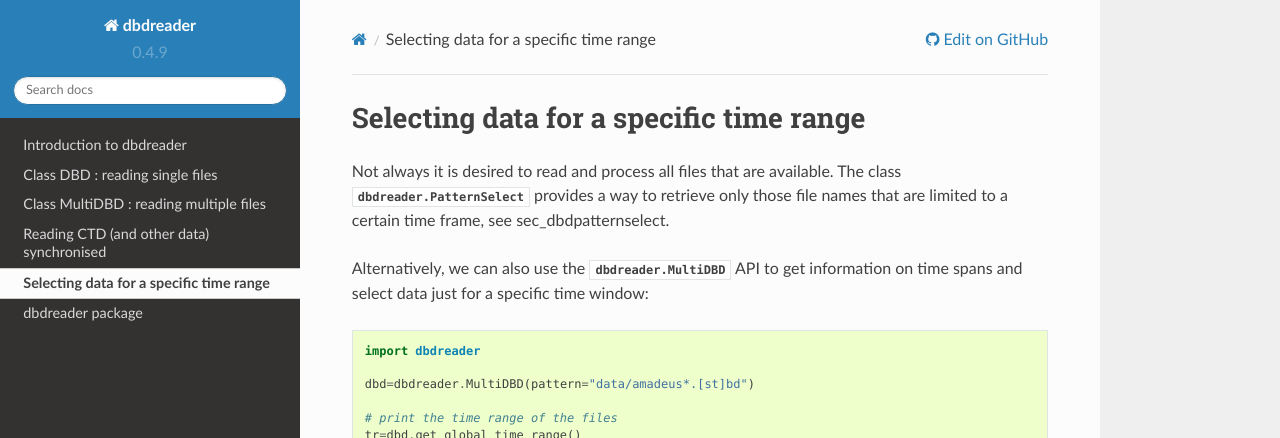
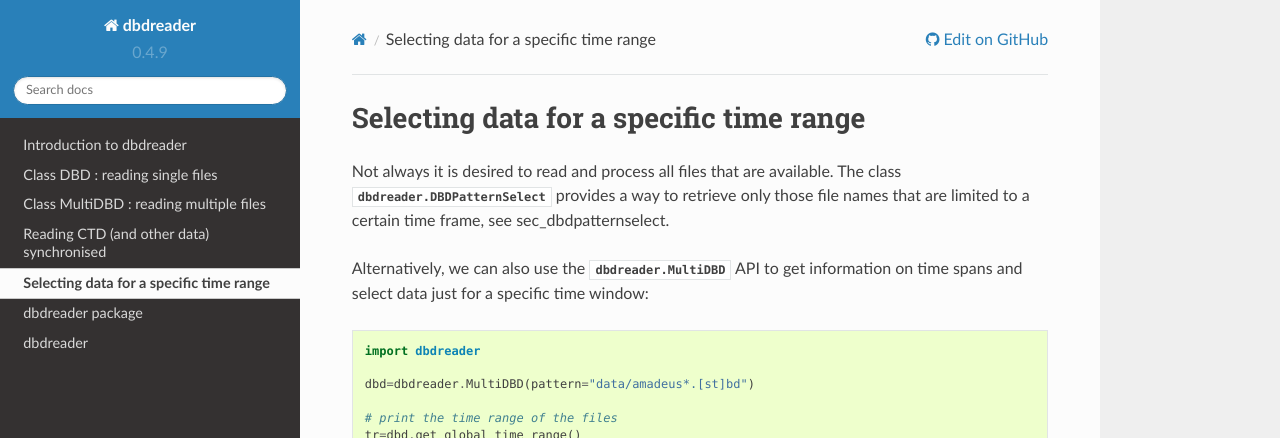
Before and after one commit to smerckel/dbdreader, a Sphinx documentation site: the page built from doc/source/selecting_timerange.rst, in a window 1280 px wide and 988 px high. Shown: the top 438 px of the window. Built offline with Sphinx 7.4.7 and the Read the Docs theme 2.0.0, drawn with Linux system fonts in a browser that asks for light colours.

Commit message:
Modifying conf.py

```diff
--- a/doc/source/conf.py
+++ b/doc/source/conf.py
@@ -17,14 +17,14 @@ import sys, os
 # If extensions (or modules to document with autodoc) are in another directory,
 # add these directories to sys.path here. If the directory is relative to the
 # documentation root, use os.path.abspath to make it absolute, like shown here.
-#sys.path.insert(0, os.path.abspath('../..'))
-sys.path.insert(0, os.path.abspath('..'))
+sys.path.insert(0, os.path.abspath('../..'))
+
 
 autodoc_mock_imports = ["_dbdreader"]
 
-#with open("../../dbdreader/__init__.py", "r") as fh:
-#    __version__ = fh.readline().split("=")[1].replace('"', '')
-__version__ = "0.4.9"
+with open("../../dbdreader/__init__.py", "r") as fh:
+    __version__ = fh.readline().split("=")[1].replace('"', '')
+
 # -- General configuration -----------------------------------------------------
 
 # If your documentation needs a minimal Sphinx version, state it here.
@@ -32,7 +32,7 @@ __version__ = "0.4.9"
 
 # Add any Sphinx extension module names here, as strings. They can be extensions
 # coming with Sphinx (named 'sphinx.ext.*') or your custom ones.
-extensions = ['sphinx.ext.autodoc', #'sphinx.ext.napoleon',
+extensions = ['sphinx.ext.autodoc', 'sphinx.ext.napoleon',
               'sphinx_rtd_theme', 'sphinx.ext.ifconfig']
 
 # Add any paths that contain templates here, relative to this directory.
--- a/doc/source/index.rst
+++ b/doc/source/index.rst
@@ -17,6 +17,7 @@ Contents:
    ctd
    selecting_timerange
    dbdreader
+   modules
 
 Contact
 ~~~~~~~
--- a/doc/source/selecting_timerange.rst
+++ b/doc/source/selecting_timerange.rst
@@ -2,7 +2,7 @@ Selecting data for a specific time range
 ****************************************
 
 Not always it is desired to read and process all files that are
-available. The class :class:`dbdreader.PatternSelect` provides a way to retrieve
+available. The class :class:`dbdreader.DBDPatternSelect` provides a way to retrieve
 only those file names that are limited to a certain time frame, see :ref:`sec_dbdpatternselect`.
 
 Alternatively, we can also use the :class:`dbdreader.MultiDBD` API to
```
